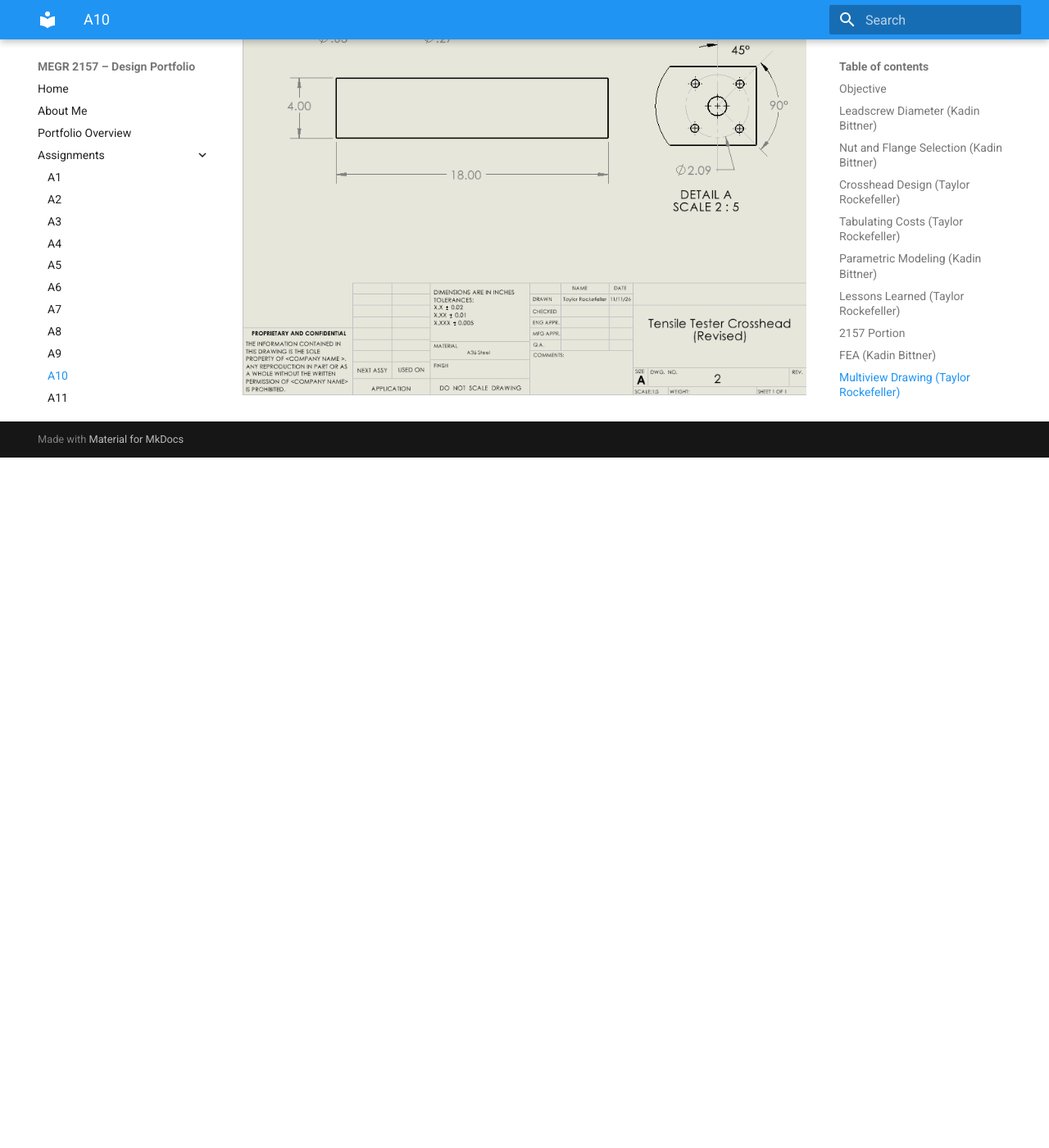
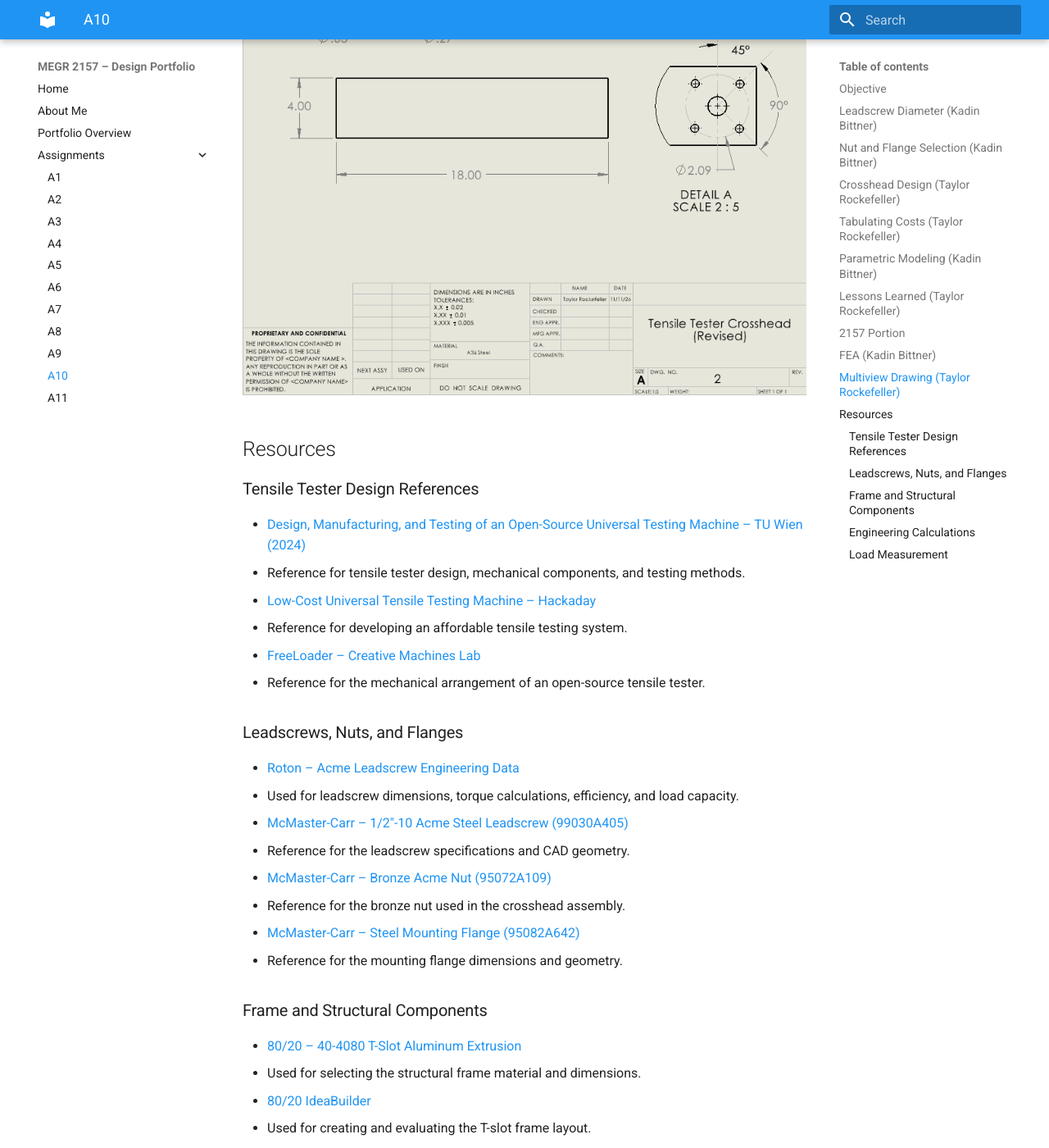
Before and after one commit to kbittneruncc/megr2157-portfolio, an MkDocs documentation site: the page built from docs/assignments/A10/index.md, in a window 1280 px wide and 1400 px high, scrolled down 24734 px. Shown: the whole window at 82% size. Built offline with MkDocs 1.6.1 and Material for MkDocs 9.7.7, drawn with Linux system fonts in a browser that asks for light colours; before the commit the page ends 25292 px from its top, so only the background shows below that; some of the changed text lies outside the part shown.

Commit message:
Update index.md

```diff
--- a/docs/assignments/A10/index.md
+++ b/docs/assignments/A10/index.md
@@ -248,3 +248,55 @@ https://github.com/Taylor-Rockefeller-Portfolio/megr2157-portfolio/raw/refs/head
 
 
 ![](crosshead_drawing.png)
+
+
+## Resources
+
+### Tensile Tester Design References
+
+- [Design, Manufacturing, and Testing of an Open-Source Universal Testing Machine – TU Wien (2024)](https://repositum.tuwien.at/bitstream/20.500.12708/200949/1/Demmel%20Stella%20-%202024%20-%20Design%20manufacturing%20and%20testing%20of%20an%20open-source...pdf)
+  - Reference for tensile tester design, mechanical components, and testing methods.
+
+- [Low-Cost Universal Tensile Testing Machine – Hackaday](https://hackaday.io/project/192166-low-cost-universal-tensile-testing-machine)
+  - Reference for developing an affordable tensile testing system.
+
+- [FreeLoader – Creative Machines Lab](https://www.creativemachineslab.com/freeloader.html)
+  - Reference for the mechanical arrangement of an open-source tensile tester.
+
+### Leadscrews, Nuts, and Flanges
+
+- [Roton – Acme Leadscrew Engineering Data](https://www.roton.com/products/acme-lead-screws-nuts/engineering-data/)
+  - Used for leadscrew dimensions, torque calculations, efficiency, and load capacity.
+
+- [McMaster-Carr – 1/2"-10 Acme Steel Leadscrew (99030A405)](https://www.mcmaster.com/99030A405)
+  - Reference for the leadscrew specifications and CAD geometry.
+
+- [McMaster-Carr – Bronze Acme Nut (95072A109)](https://www.mcmaster.com/95072A109)
+  - Reference for the bronze nut used in the crosshead assembly.
+
+- [McMaster-Carr – Steel Mounting Flange (95082A642)](https://www.mcmaster.com/95082A642)
+  - Reference for the mounting flange dimensions and geometry.
+
+### Frame and Structural Components
+
+- [80/20 – 40-4080 T-Slot Aluminum Extrusion](https://8020.net/40-4080.html)
+  - Used for selecting the structural frame material and dimensions.
+
+- [80/20 IdeaBuilder](https://ideabuilder.io/)
+  - Used for creating and evaluating the T-slot frame layout.
+
+### Engineering Calculations
+
+- [MechanicalC – Column Buckling](https://mechanicalc.com/reference/column-buckling)
+  - Reference for evaluating leadscrew buckling under axial compression.
+
+- Machinery's Handbook, 31st Edition
+  - Reference for Acme thread geometry, bearing stress, and mechanical design calculations.
+
+- Engineering Mechanics – Screws, Chapters 6/5
+  - Course reference for leadscrew loading, torque, and rotational motion.
+
+### Load Measurement
+
+- [OMEGA – LC103B Load Cell Specifications](https://assets.dwyeromega.com/spec/DS-LC103B.pdf)
+  - Reference for load cell specifications and force measurement.
```
